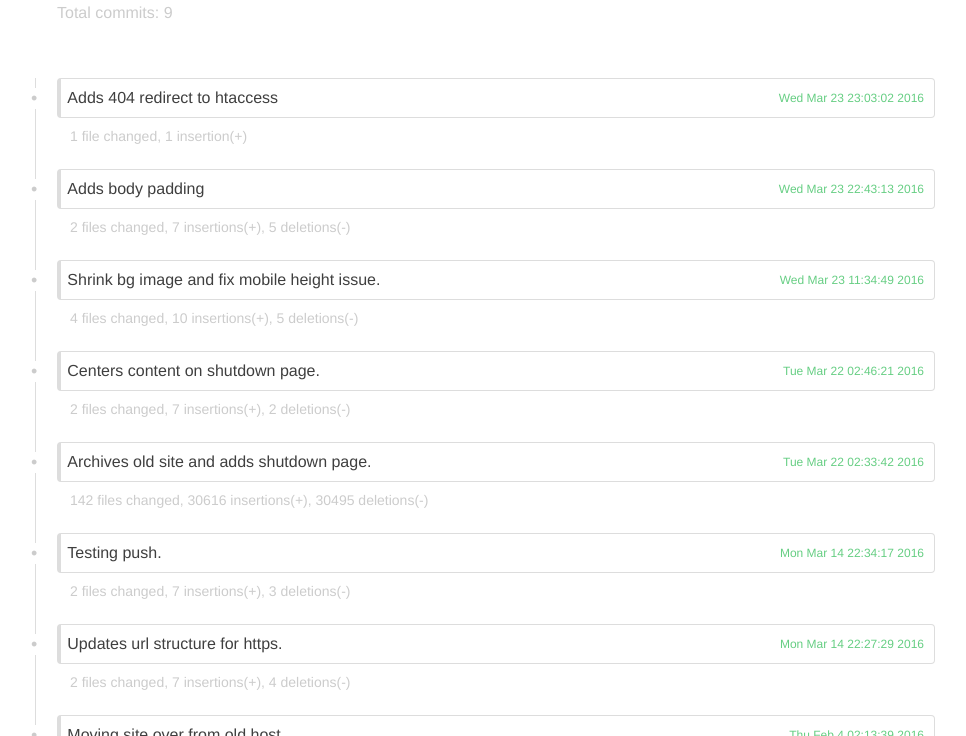
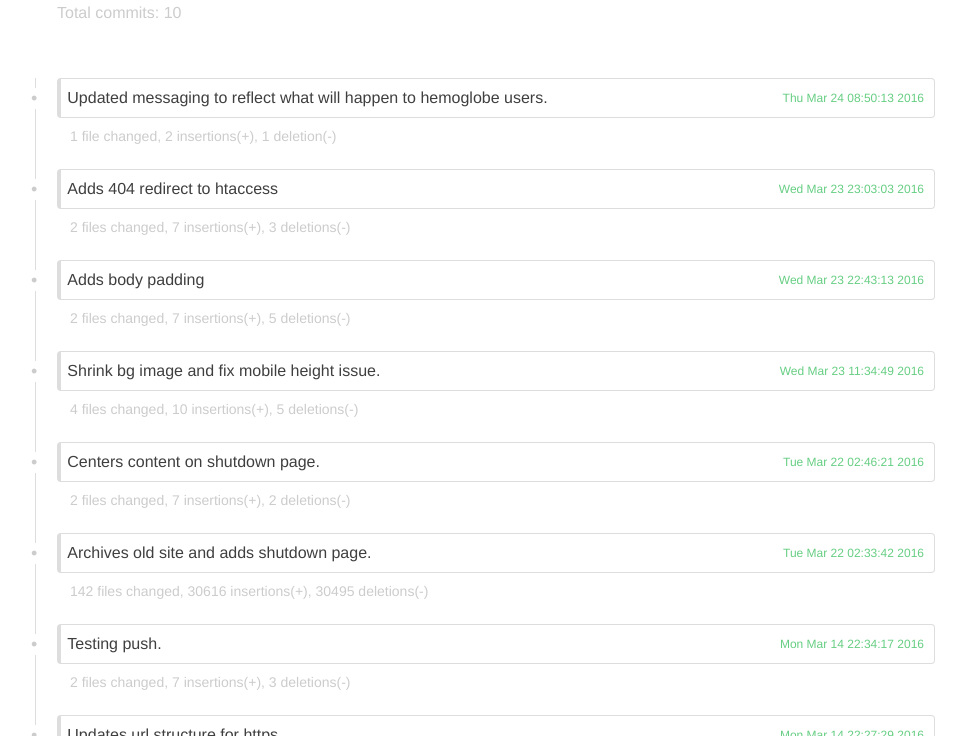
Before and after one commit to michaelwschultz/hemoglobe-website, a plain HTML site: page changelog.html in a window 1280 px wide. Shown: the part 64-800 px from the top of the page, without its empty margins (155-1121 px from the left). Drawn offline with Linux system fonts and the light colour scheme.

Commit message:
Updated messaging to reflect what will happen to hemoglobe users.

```diff
--- a/changelog.html
+++ b/changelog.html
@@ -82,10 +82,13 @@
 <body>
 <div class="changelog">
 <h1>Changelog</h1>
-<h2>Total commits: 9</h2>
+<h2>Total commits: 10</h2>
 <ul>
-<li><span class="commit">Adds 404 redirect to htaccess</span> <span class="date">Wed Mar 23 23:03:02 2016</span></li>
- 1 file changed, 1 insertion(+)
+<li><span class="commit">Updated messaging to reflect what will happen to hemoglobe users.</span> <span class="date">Thu Mar 24 08:50:13 2016</span></li>
+ 1 file changed, 2 insertions(+), 1 deletion(-)
+
+<li><span class="commit">Adds 404 redirect to htaccess</span> <span class="date">Wed Mar 23 23:03:03 2016</span></li>
+ 2 files changed, 7 insertions(+), 3 deletions(-)
 
 <li><span class="commit">Adds body padding</span> <span class="date">Wed Mar 23 22:43:13 2016</span></li>
  2 files changed, 7 insertions(+), 5 deletions(-)
```
Also changed, not shown: index.html (+2 -1 lines).
